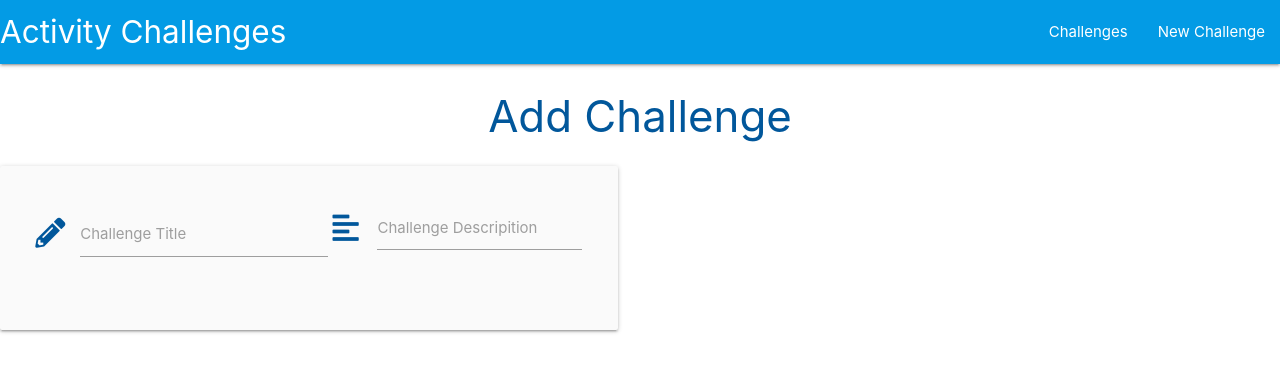
After one commit to boomernag/activity-challenges, a Flask app: page /add_challenge in a window 1280 px wide. The commit adds this page. Shown: the top 372 px of the page. Run offline with Flask 2, Linux system fonts and the light colour scheme; some libraries are stand-ins or nearby versions.

Commit message:
Create add_challenge.html and input fields in it

```diff
--- a/app.py
+++ b/app.py
@@ -23,6 +23,11 @@ def get_challenges():
     return render_template("challenges.html", challenges=challenges)
 
 
+@app.route("/add_challenge")
+def add_challenge():
+    return render_template("add_challenge.html")
+
+
 if __name__ == "__main__":
     app.run(host=os.environ.get("IP"),
         port=int(os.environ.get("PORT")),
--- a/static/css/style.css
+++ b/static/css/style.css
@@ -0,0 +1,3 @@
+.row {
+    display: inline-block;
+}
--- /dev/null
+++ b/templates/add_challenge.html
@@ -0,0 +1,27 @@
+{% extends "base.html" %}
+{% block content %}
+
+<h3 class="light-blue-text text-darken-4 center-align">Add Challenge</h3>
+
+<div class="row card-panel grey lighten-5">
+	<form class="col s12" method="POST" action="">
+		<div class="row">
+			<div class="input-field col s12">
+				<i class="fas fa-pencil-alt prefix light-blue-text text-darken-4"></i>
+				<input id="task_name" name="task_name" minlength="5" maxlength="50"
+                    type="text" class="validate" required>
+				<label for="task_name">Challenge Title</label>
+			</div>
+		</div>
+		<div class="row">
+			<div class="input-field col s12">
+				<i class="fas fa-align-left prefix light-blue-text text-darken-4"></i>
+				<textarea id="task_description" name="task_description" minlength="5"
+                    maxlength="200" class="materialize-textarea" required></textarea>
+				<label for="task_description">Challenge Descripition</label>
+			</div>
+		</div>
+	</form>
+</div>
+
+{% endblock %}
--- a/templates/base.html
+++ b/templates/base.html
@@ -23,7 +23,7 @@
 				<a href="#" data-target="mobile-demo" class="sidenav-trigger right"><i class="fas fa-bars"></i></a>
 				<ul class="right hide-on-med-and-down">
 					<li><a href="{{ url_for('get_challenges') }}">Challenges</a></li>
-					<li><a href="#">New Challenge</a></li>
+					<li><a href="{{ url_for('add_challenge') }}">New Challenge</a></li>
 				</ul>
 			</div>
 		</nav>
@@ -34,7 +34,7 @@
 				<h4 class="center-align light-blue-text text-darken-4">Activity Challenges</h4>
 			</li>
 			<li><a href="{{ url_for('get_challenges') }}">Challenges</a></li>
-			<li><a href="#">New Challenge</a></li>
+			<li><a href="{{ url_for('add_challenge') }}">New Challenge</a></li>
 		</ul>
 	</header>
 
```
Also changed, not shown: templates/challenges.html (+15 -8 lines), 1 other file.
